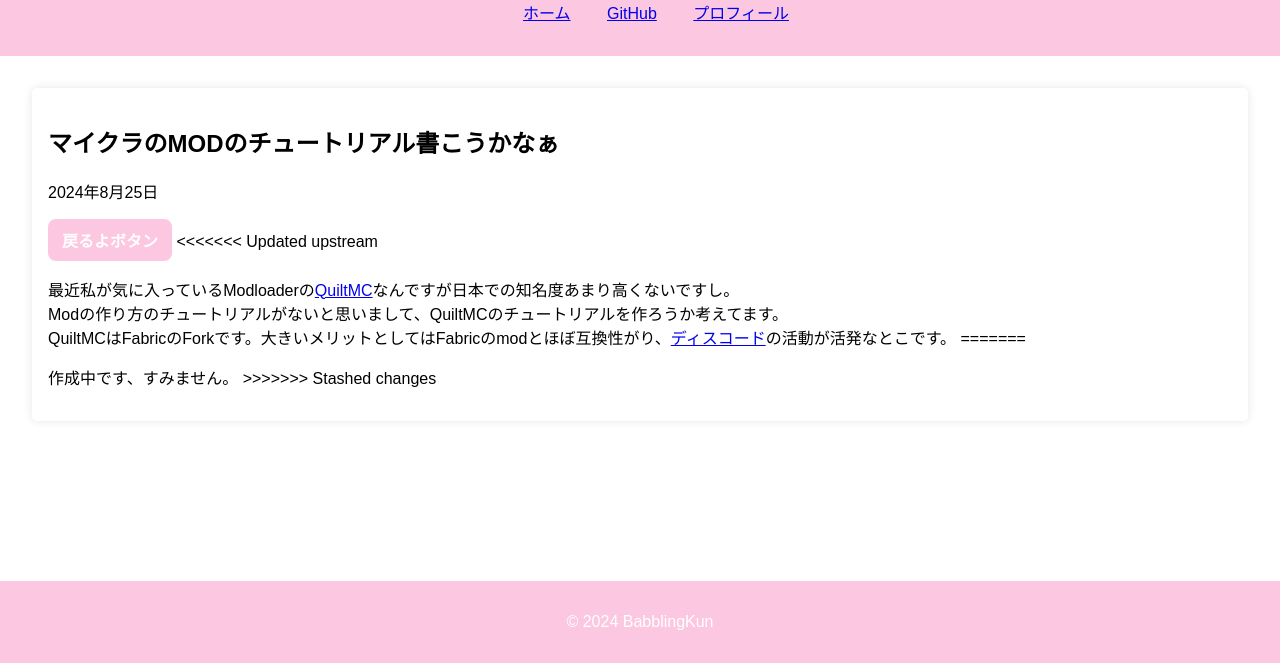
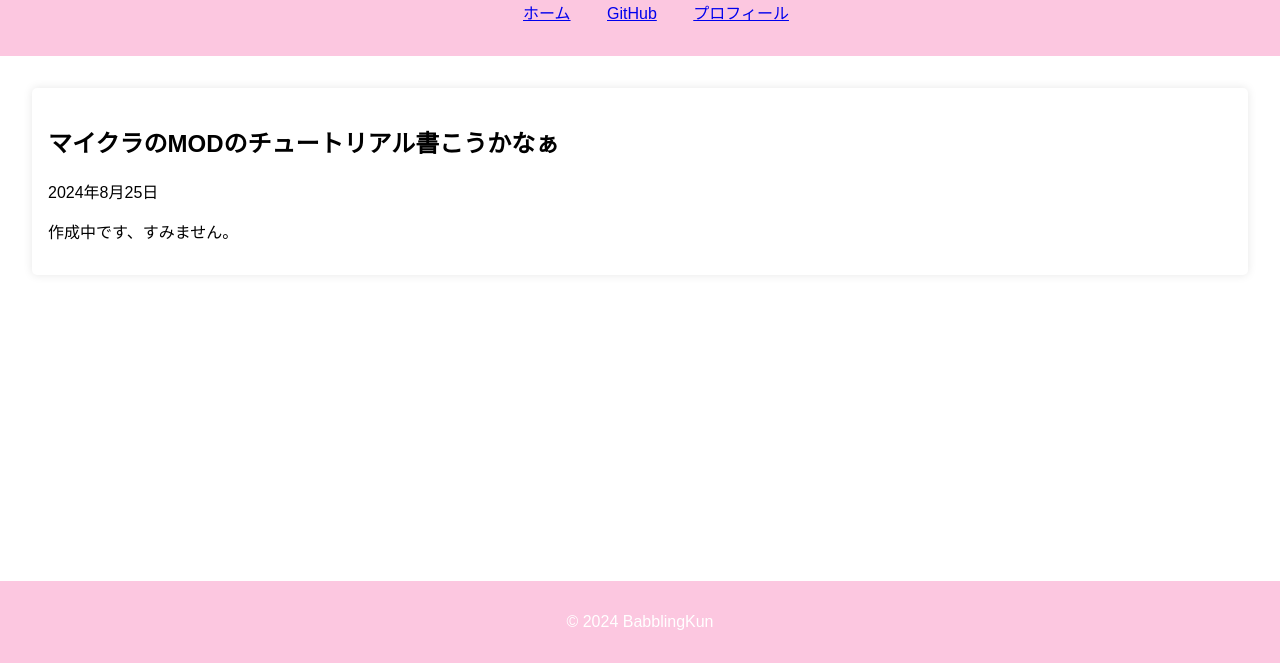
Before and after one commit to babblingkun/Blog, a plain HTML site: page 2024/825.html in a window 1280 px wide. Shown: the part 137-800 px from the top of the page. Drawn offline with Linux system fonts and the light colour scheme.

Commit message:
Update 825.html

```diff
--- a/2024/825.html
+++ b/2024/825.html
@@ -41,15 +41,8 @@
                     }
                     </style>
                     </p>
-                    <a href="https://blog.babblingkun.gay" class="babb_btn">戻るよボタン</a>
-<<<<<<< Updated upstream
-            <p>最近私が気に入っているModloaderの<a href="https://quiltmc.org/en/">QuiltMC</a>なんですが日本での知名度あまり高くないですし。<br>
-               Modの作り方のチュートリアルがないと思いまして、QuiltMCのチュートリアルを作ろうか考えてます。<br>
-               QuiltMCはFabricのForkです。大きいメリットとしてはFabricのmodとほぼ互換性がり、<a href="https://discord.com/invite/M7GpuyTBvy">ディスコード</a>の活動が活発なとこです。
-=======
             <p>
                 作成中です、すみません。
->>>>>>> Stashed changes
             </p>
         </article>
     </main>
```
